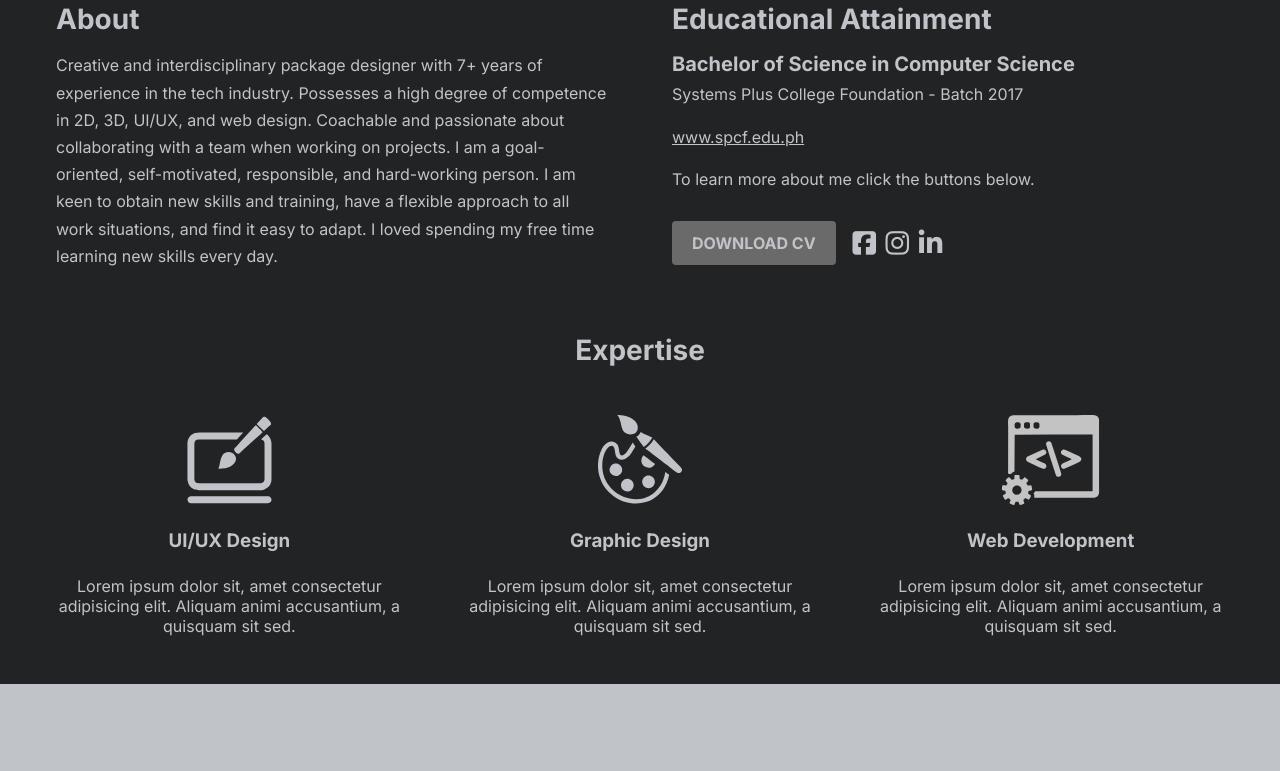
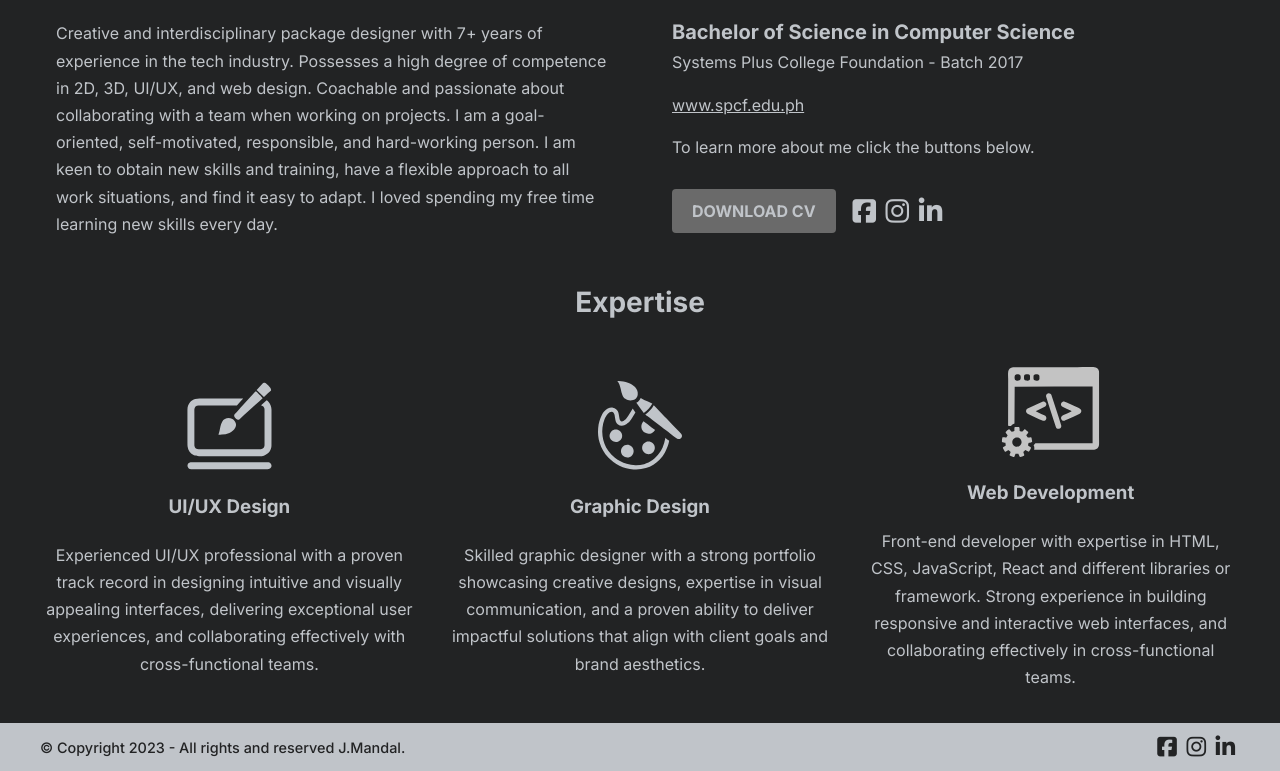
Before and after one commit to mandaljerome/my-portfolio, a React (Vite) app: page / in a window 1280 px wide. Shown: the part 791-1562 px from the top of the page. Before the commit the page ends 1475 px from the top, so only its background shows below. Built offline with nearby package versions, Linux system fonts and the light colour scheme.

Commit message:
06/11/23

```diff
--- a/src/App.jsx
+++ b/src/App.jsx
@@ -4,6 +4,7 @@ import { motion } from 'framer-motion'
 import Hero from './components/Hero'
 import Educational from './components/Educational'
 import Expertise from './components/Expertise'
+import Footer from './components/Footer'
 
 function App() {
    return (
@@ -11,6 +12,7 @@ function App() {
          <Hero />
          <Educational />
          <Expertise />
+         <Footer />
       </div>
    )
 }
--- a/src/components/Educational.jsx
+++ b/src/components/Educational.jsx
@@ -28,7 +28,9 @@ const Educational = () => {
                <p>To learn more about me click the buttons below.</p>
 
                <div className='buttons'>
-                  <DownloadButton>DOWNLOAD CV</DownloadButton>
+                  <DownloadButton className='download'>
+                     DOWNLOAD CV
+                  </DownloadButton>
                   <i className='fa-brands fa-square-facebook'></i>
                   <i className='fa-brands fa-instagram'></i>
                   <i className='fa-brands fa-linkedin-in'></i>
--- a/src/components/Expertise.jsx
+++ b/src/components/Expertise.jsx
@@ -16,8 +16,10 @@ const Expertise = () => {
                   />
                   <h3>UI/UX Design</h3>
                   <p>
-                     Lorem ipsum dolor sit, amet consectetur adipisicing elit.
-                     Aliquam animi accusantium, a quisquam sit sed.
+                     Experienced UI/UX professional with a proven track record
+                     in designing intuitive and visually appealing interfaces,
+                     delivering exceptional user experiences, and collaborating
+                     effectively with cross-functional teams.
                   </p>
                </div>
 
@@ -28,8 +30,10 @@ const Expertise = () => {
                   />
                   <h3>Graphic Design</h3>
                   <p>
-                     Lorem ipsum dolor sit, amet consectetur adipisicing elit.
-                     Aliquam animi accusantium, a quisquam sit sed.
+                     Skilled graphic designer with a strong portfolio showcasing
+                     creative designs, expertise in visual communication, and a
+                     proven ability to deliver impactful solutions that align
+                     with client goals and brand aesthetics.
                   </p>
                </div>
 
@@ -40,8 +44,11 @@ const Expertise = () => {
                   />
                   <h3>Web Development</h3>
                   <p>
-                     Lorem ipsum dolor sit, amet consectetur adipisicing elit.
-                     Aliquam animi accusantium, a quisquam sit sed.
+                     Front-end developer with expertise in HTML, CSS,
+                     JavaScript, React and different libraries or framework.
+                     Strong experience in building responsive and interactive
+                     web interfaces, and collaborating effectively in
+                     cross-functional teams.
                   </p>
                </div>
             </div>
--- a/src/components/Expertise.scss
+++ b/src/components/Expertise.scss
@@ -28,6 +28,7 @@
 
       p {
          text-align: center;
+         line-height: 1.7rem;
       }
    }
 }
--- /dev/null
+++ b/src/components/Footer.jsx
@@ -0,0 +1,19 @@
+import React from 'react'
+import './Footer.scss'
+
+const Footer = () => {
+   return (
+      <div className='footer'>
+         <div className='container-xl'>
+            <p>© Copyright 2023 - All rights and reserved J.Mandal.</p>
+            <div className='icons'>
+               <i className='fa-brands fa-square-facebook'></i>
+               <i className='fa-brands fa-instagram'></i>
+               <i className='fa-brands fa-linkedin-in'></i>
+            </div>
+         </div>
+      </div>
+   )
+}
+
+export default Footer
--- /dev/null
+++ b/src/components/Footer.scss
@@ -0,0 +1,26 @@
+@import '../global-mixins/global.scss';
+
+.footer {
+   padding: 0.8rem 0;
+   color: $primary-dark;
+   .container-xl {
+      display: flex;
+      justify-content: space-between;
+      align-items: center;
+
+      p {
+         font-size: 0.9rem;
+         font-weight: 500;
+      }
+
+      .icons {
+         display: flex;
+         align-items: center;
+
+         i {
+            font-size: 1.4rem;
+            margin: 0 0.3rem;
+         }
+      }
+   }
+}
--- a/src/components/Hero.jsx
+++ b/src/components/Hero.jsx
@@ -32,10 +32,13 @@ const Hero = (props) => {
                </p>
                <div className='hero-link'>
                   <span>Checkout my portfolio</span>
-                  <a href=''>
+                  <a
+                     href='https://www.behance.net/mandaljerome'
+                     target='_blank'
+                  >
                      <i className='fa-brands fa-square-behance'></i>
                   </a>
-                  <a href=''>
+                  <a href='https://github.com/mandaljerome' target='_blank'>
                      <i className='fa-brands fa-github'></i>
                   </a>
                </div>
--- a/src/index.scss
+++ b/src/index.scss
@@ -16,7 +16,6 @@ body {
    max-width: 1200px;
    min-width: 320px;
    margin: 0 auto;
-   padding: 1rem 0;
 }
 
 h1,
```
